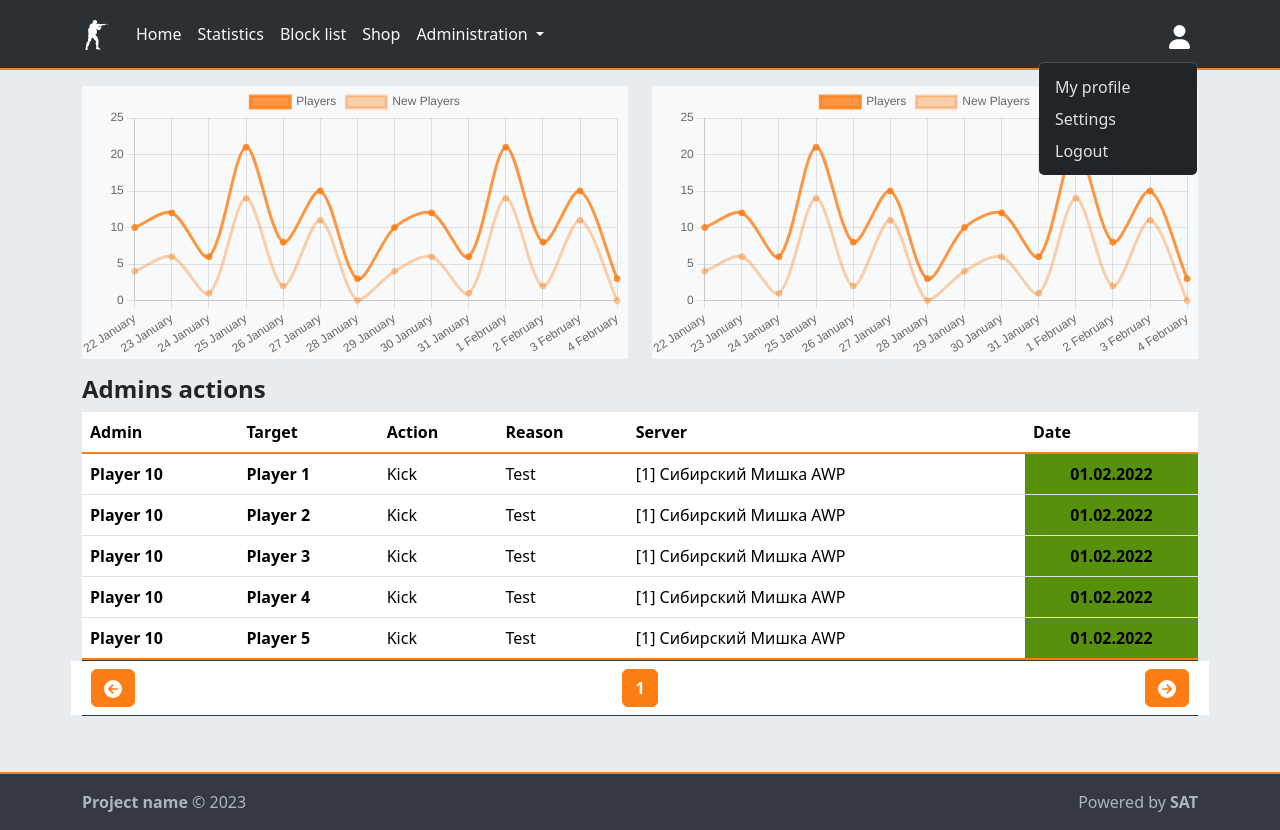
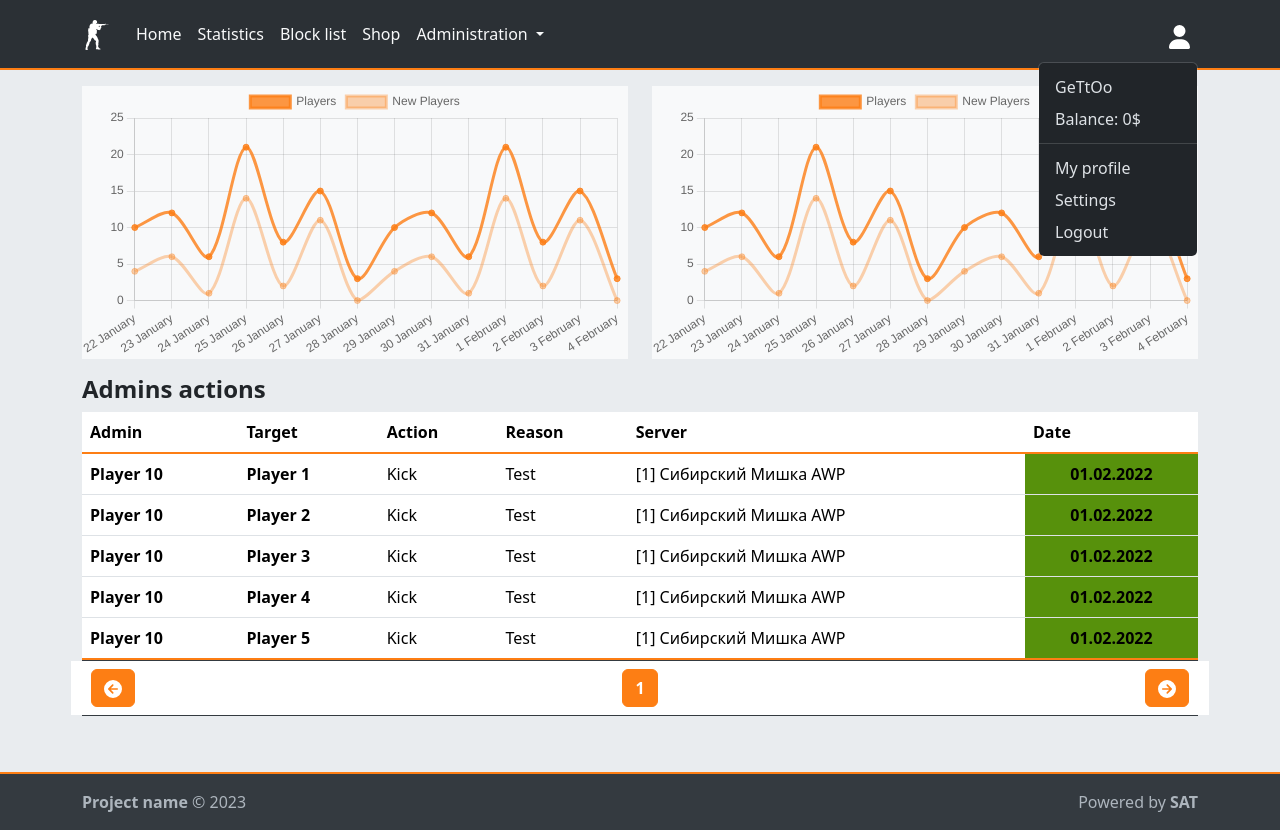
Before and after one commit to GeTtOo/DragonHubSystem, a Vue app in the folder app/frontend/: page /admin in a window 1280 px wide. Both pictures are taken after a click on the button 1179 px from the left and 34 px from the top of the page. Built offline with nearby package versions, Linux system fonts and the light colour scheme.

Commit message:
Style updated

```diff
--- a/app/frontend/src/components/NavBar.vue
+++ b/app/frontend/src/components/NavBar.vue
@@ -37,6 +37,9 @@
 						<fa icon="fa-solid fa-user" />
 					</a>
 					<ul class="dropdown-menu dropdown-menu-lg-end">
+						<li><span class="dropdown-item-text">GeTtOo</span></li>
+						<li><span class="dropdown-item-text">Balance: 0$</span></li>
+						<li><hr class="dropdown-divider"></li>
 						<li><router-link class="dropdown-item" to="/user/12345">My profile</router-link></li>
 						<li><router-link class="dropdown-item" to="/settings">Settings</router-link></li>
 						<li><router-link class="dropdown-item" to="/logout">Logout</router-link></li>
--- a/app/frontend/src/views/admin/MainView.vue
+++ b/app/frontend/src/views/admin/MainView.vue
@@ -1,8 +1,8 @@
 <template>
 	<div class="container">
 		<div class="row mb-3">
-			<div class="col-lg-6 mx-auto"><ChartBar/></div>
-			<div class="col-lg-6 mx-auto"><ChartBar/></div>
+			<div class="col-lg mx-auto"><ChartBar/></div>
+			<div class="col-lg mx-auto"><ChartBar/></div>
 		</div>
 		<div class="row mb-3">
 			<h4><strong>Admins actions</strong></h4>
```
